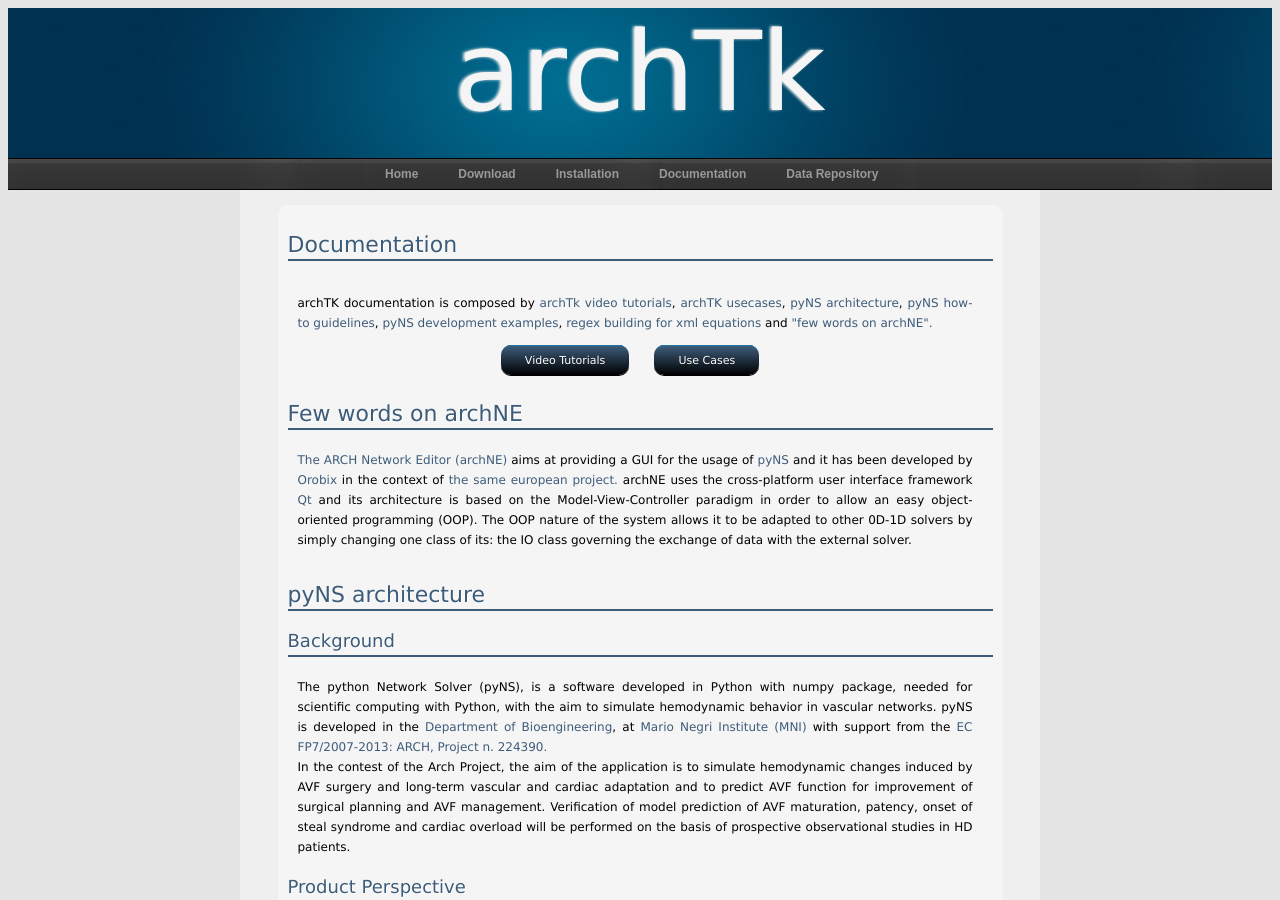
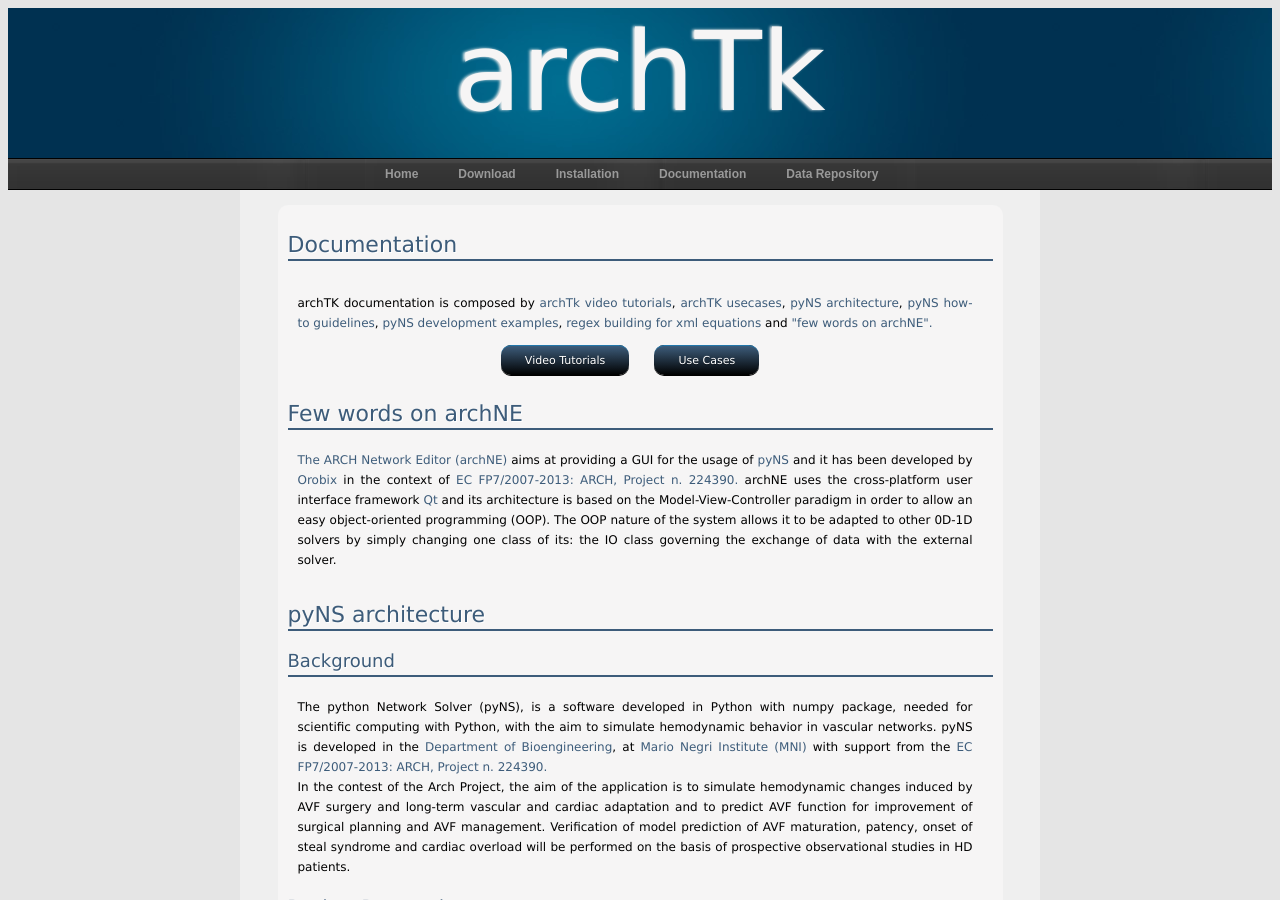
Before and after one commit to archTk/archtk.github.com, a Jekyll site: the page built from documentation.html, in a window 1280 px wide and 900 px high. Built offline with Jekyll 4.4.1, drawn with Linux system fonts in a browser that asks for light colours.

Commit message:
fixed documentation arch link and editingGui png link

```diff
--- a/documentation.html
+++ b/documentation.html
@@ -14,7 +14,7 @@
 
 <h2><a name="archNE_documentation">Few words on archNE</a></h2>
 <div class="description_2">
-<p><a href="https://github.com/archTk/arch-ne" target="_blank">The ARCH Network Editor (archNE)</a> aims at providing a GUI for the usage of <a href="https://github.com/archTk/pyNS" target="_blank">pyNS</a> and it  has been developed by <a href="http://www.orobix.com" title="www.orobix.com" target="_blank">Orobix</a> in the context of <a href="http://www.vph-arch.eu" target="_blank">the same european project.</a>
+<p><a href="https://github.com/archTk/arch-ne" target="_blank">The ARCH Network Editor (archNE)</a> aims at providing a GUI for the usage of <a href="https://github.com/archTk/pyNS" target="_blank">pyNS</a> and it  has been developed by <a href="http://www.orobix.com" title="www.orobix.com" target="_blank">Orobix</a> in the context of <a href="http://www.vph-arch.eu" target="_blank">EC FP7/2007-2013: ARCH, Project n. 224390.</a>
 archNE uses the cross-platform user interface framework <a href="http://www.qt.nokia.com" target="_blank">Qt</a> and its architecture is based on the Model-View-Controller paradigm in order to allow an easy object-oriented programming (OOP). The OOP nature of the system allows it to be adapted to other 0D-1D solvers by simply changing one class of its: the IO class governing the exchange of data with the external solver.</p>
 </div>
 
--- a/index.html
+++ b/index.html
@@ -67,7 +67,7 @@
 <h2>Editing GUI for vascular network characteristics and parameters</h2>
 <div class="description_2">
 	<div class="attachment_container">
-	  <a href="media/editingGUI.png" rel="lightbox" title="archTk editing Gui"><img class="screenshot" width="150" src="media/editingGUI.png" alt="archTk editing Gui"/></a>
+	  <a href="media/editingGui.png" rel="lightbox" title="archTk editing Gui"><img class="screenshot" width="150" src="media/editingGui.png" alt="archTk editing Gui"/></a>
     </div>
     <p>archTK provides an <a href="/tutorials.html#editingGUI">editing GUI</a>, related to specific file format, for specifying and editing boundary conditions, simulation physical parameters and the characteristics of the vascular network elements.</p>
 	<p>User can edit any element information or boundary condition parameter and archTk saves information.</p>
```
